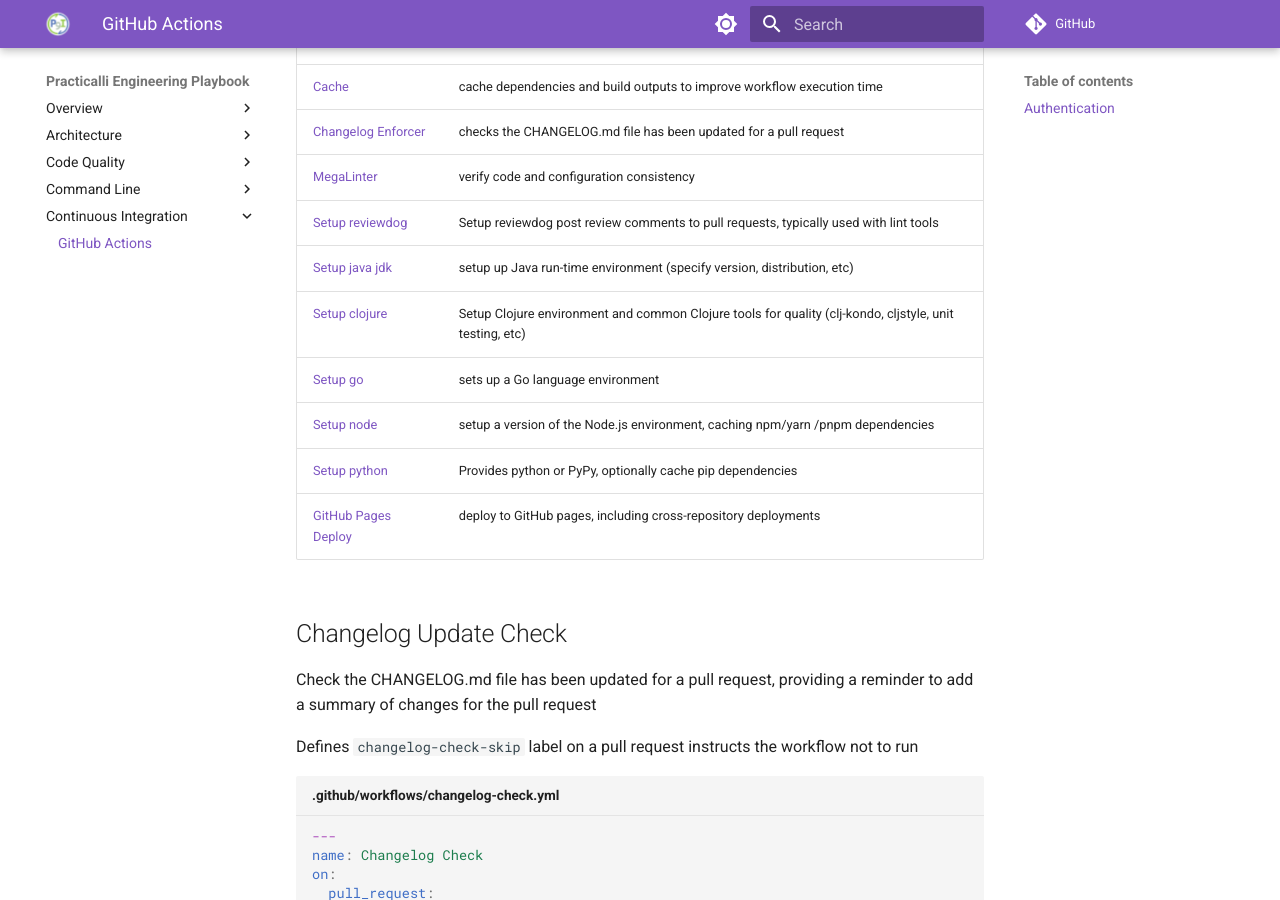
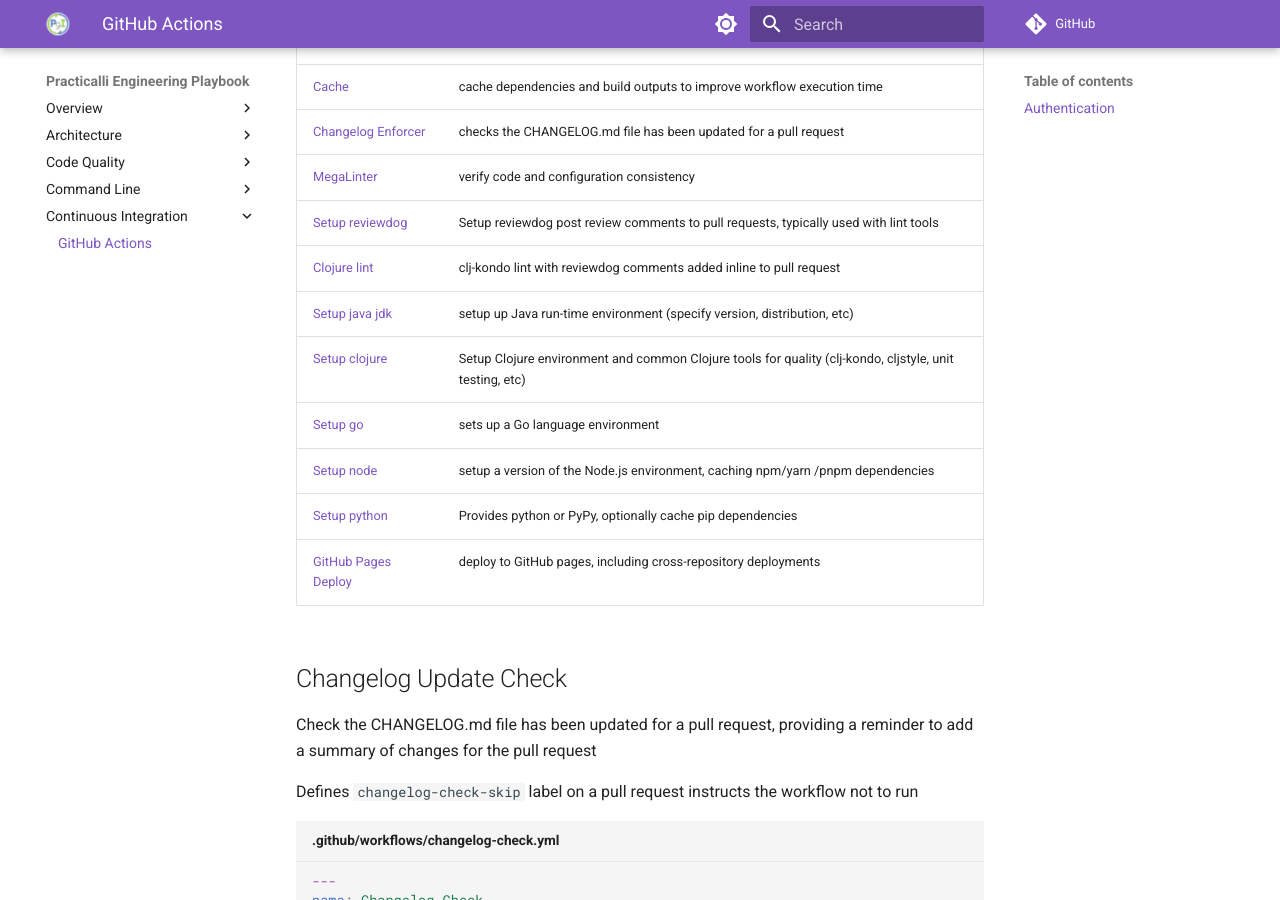
Before and after one commit to practicalli/engineering-playbook, an MkDocs documentation site: the page built from docs/continuous-integration/github-workflow.md, in a window 1280 px wide and 900 px high, scrolled down 900 px. Built offline with MkDocs 1.6.1 and Material for MkDocs 9.7.7, drawn with Linux system fonts in a browser that asks for light colours; comment, search, counter and statistics services are not loaded.

Commit message:
ci: clojure lint with reviewdog github action
errors added inline to pull request

```diff
--- a/docs/continuous-integration/github-workflow.md
+++ b/docs/continuous-integration/github-workflow.md
@@ -33,6 +33,7 @@
 | [Changelog Enforcer](https://github.com/marketplace/actions/changelog-enforcer)      | checks the CHANGELOG.md file has been updated for a pull request                                        |
 | [MegaLinter](https://github.com/marketplace/actions/megalinter)                      | verify code and configuration consistency                                                               |
 | [Setup reviewdog](https://github.com/marketplace/actions/setup-reviewdog)            | Setup reviewdog post review comments to pull requests, typically used with lint tools                   |
+| [Clojure lint](https://github.com/marketplace/actions/clojure-lint-action)           | clj-kondo lint with reviewdog comments added inline to pull request                                     |
 | [Setup java jdk](https://github.com/marketplace/actions/setup-java-jdk)              | setup up Java run-time environment (specify version, distribution, etc)                                 |
 | [Setup clojure](https://github.com/marketplace/actions/setup-clojure)                | Setup Clojure environment and common Clojure tools for quality (clj-kondo, cljstyle, unit testing, etc) |
 | [Setup go](https://github.com/marketplace/actions/setup-go-environment)              | sets up a Go language environment                                                                       |
```
